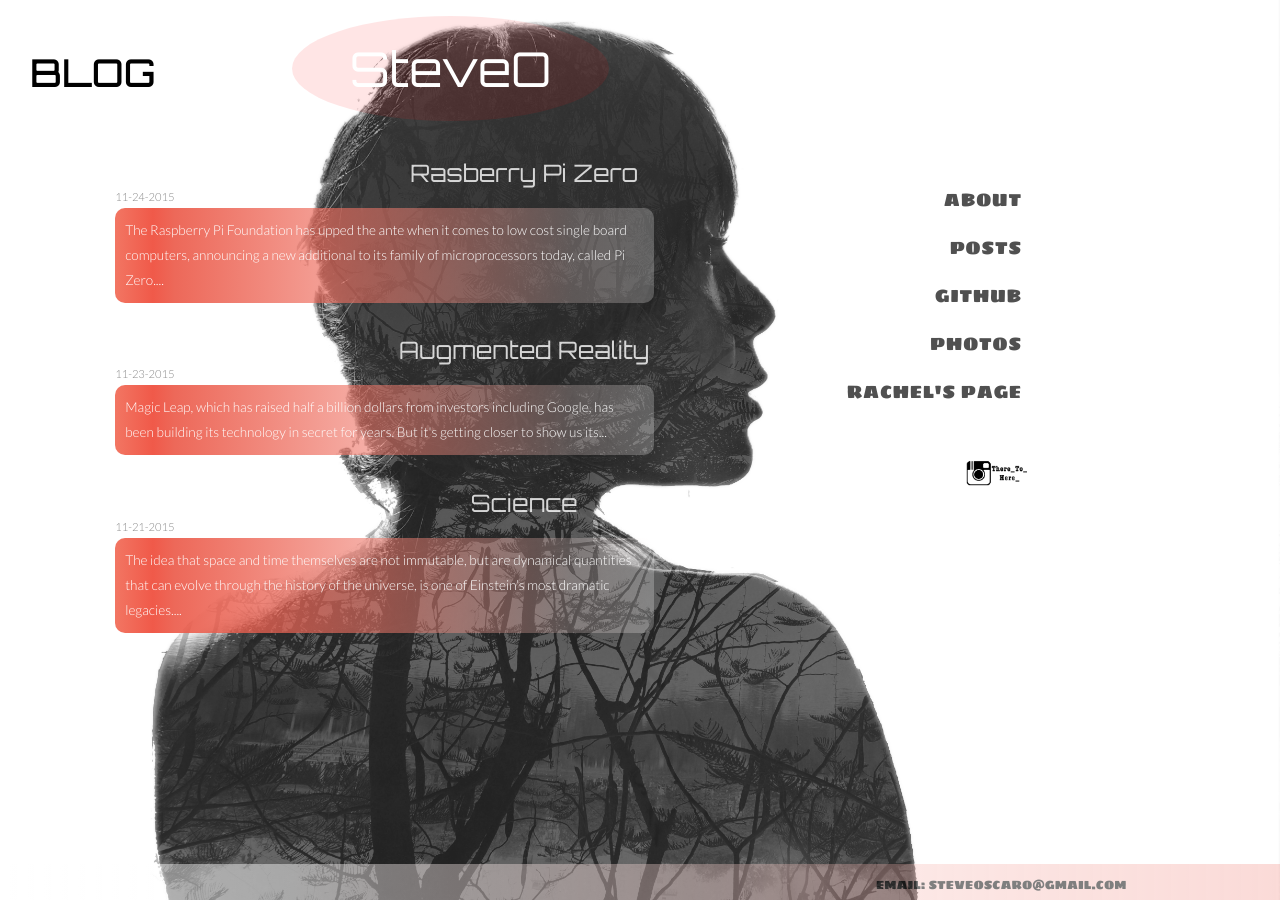
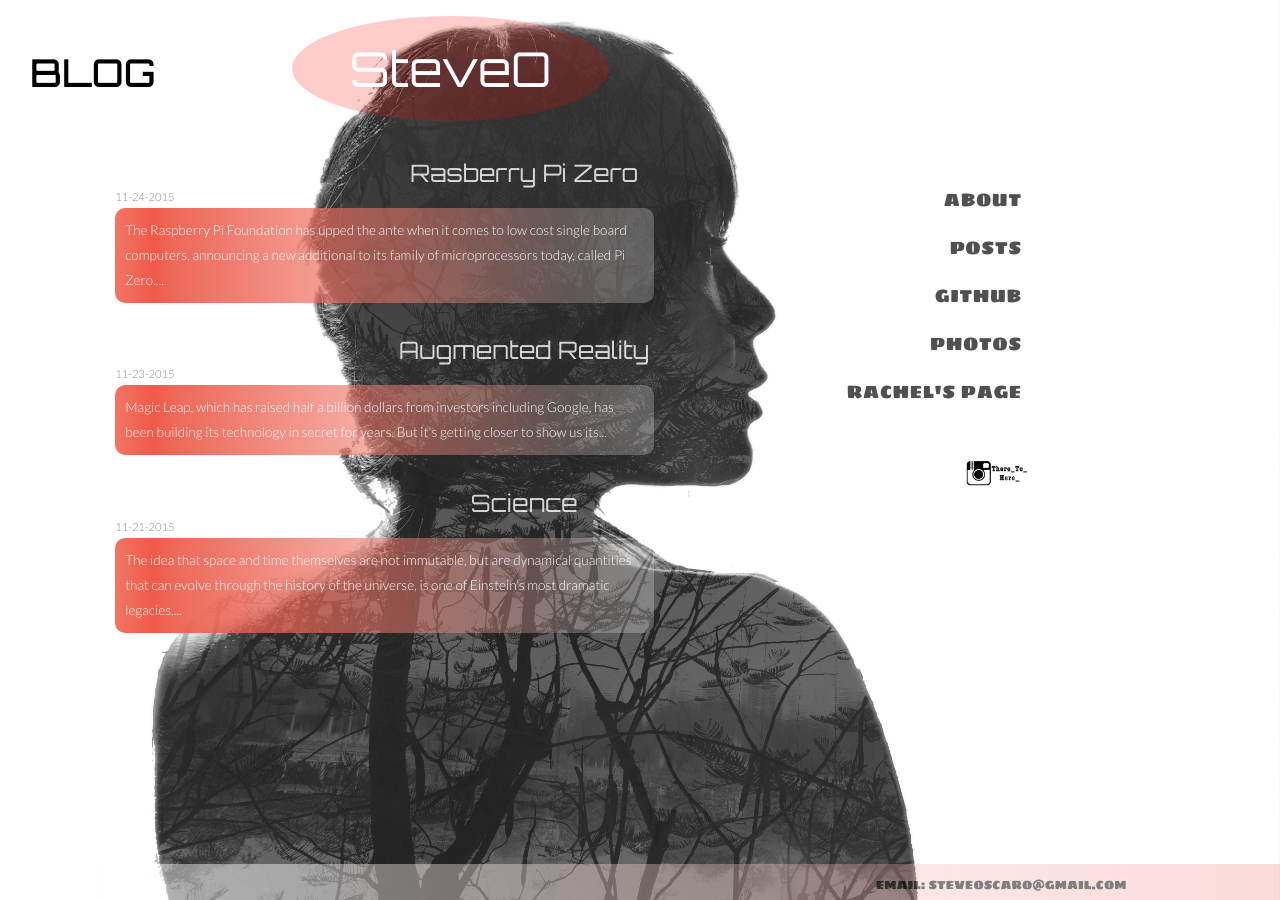
Before and after one commit to SteveOscar/SteveOscar.github.io, a Jekyll site: the page built from index.html, in a window 1280 px wide. Built offline with Jekyll 4.4.1, drawn with Linux system fonts in a browser that asks for light colours.

Commit message:
changed opacity on title

```diff
--- a/css/styles.css
+++ b/css/styles.css
@@ -57,7 +57,7 @@ p a {
   float: center;
   font-family: 'Orbitron', sans-serif;
   font-size: 300%;
-  background: rgba(255, 0, 0, 0.1);
+  background: rgba(255, 0, 0, 0.2);
   border-radius: 70%;
   box-shadow: 0px, 0px, 0px, 15px white;
   line-height: 65px;
```
Also changed, not shown: 1 other file.
